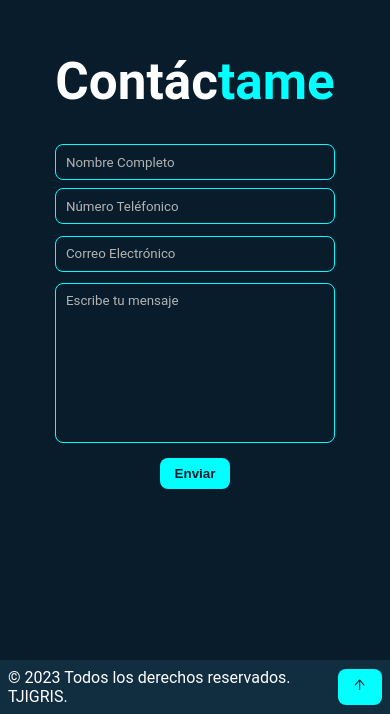
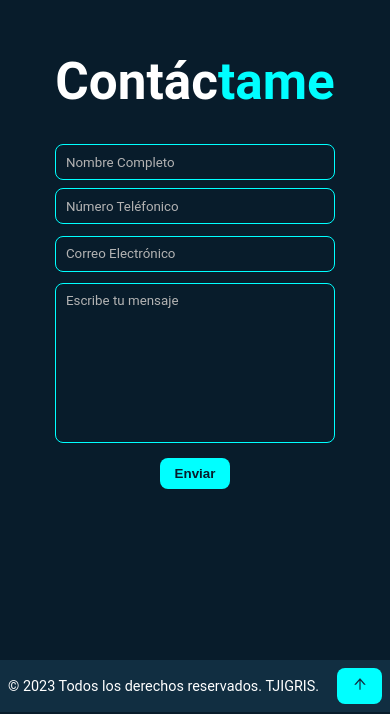
Before and after one commit to TJIGRIS/porfolio, a React (Vite) app: page / in a window 390 px wide. Shown: the part 3576-4290 px from the top of the page. Built offline with nearby package versions, Linux system fonts and the light colour scheme.

Commit message:
arreglando el tamaño del footer (letra)

```diff
--- a/src/paginas/Footer.jsx
+++ b/src/paginas/Footer.jsx
@@ -10,7 +10,7 @@ export const Footer = () => {
         <div className="copyright">
           © 2023 Todos los derechos reservados. TJIGRIS.
           <motion.span
-            variants={animacionApararicion(0.11)}
+            variants={animacionApararicion(0.2)}
             initial="inicio"
             whileInView={"ver"}
             viewport={{ once: false, amount: 0.7 }}
--- a/src/sass/mixins/_mixins.scss
+++ b/src/sass/mixins/_mixins.scss
@@ -15,7 +15,11 @@
 
   @media screen and (max-width: 768px) {
     & {
-      padding: 0.5rem .9rem;
+      padding: 0.5rem 0.9rem;
+    }
+    &:hover {
+      transition: none;
+      background: $color-turquesa;
     }
   }
 }
--- a/src/sass/paritals/_footer.scss
+++ b/src/sass/paritals/_footer.scss
@@ -12,11 +12,15 @@
     }
 
     @media screen and (max-width: 480px) {
-      padding: 0.5rem;
+      & .copyright {
+        font-size: $fontSizeTexto;
+      }
     }
 
     @media screen and (max-width: 1024px) {
-      padding: 0.5rem;
+      & {
+        padding: 0.5rem;
+      }
     }
   }
 }
```
